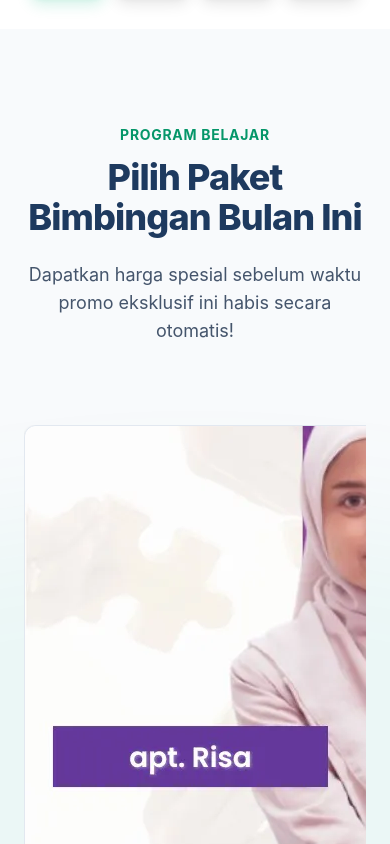
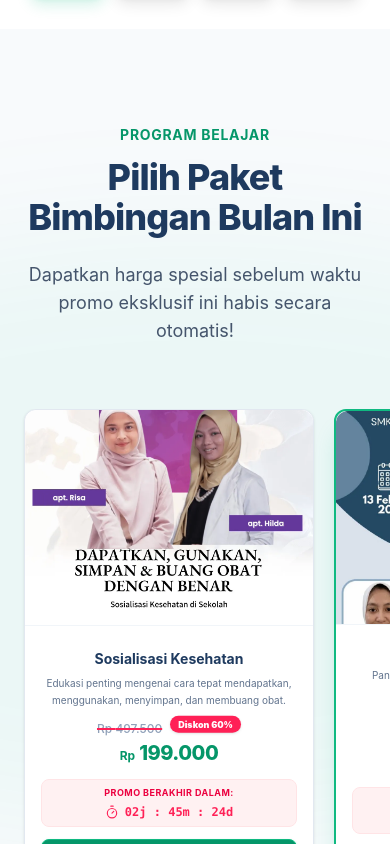
Before and after one commit to logicnodee/tutor-bimbel-malang, a React (Vite) app: page / in a window 390 px wide. Shown: the part 1760-2604 px from the top of the page. Built offline with nearby package versions, Linux system fonts and the light colour scheme.

Commit message:
Enhance mobile scroll layout: adjust bleeding edge and padding

```diff
--- a/src/components/Pricing.jsx
+++ b/src/components/Pricing.jsx
@@ -36,8 +36,8 @@ export default function Pricing({ onOpenCheckout }) {
         <section id="pricing" className="py-24 bg-slate-50 relative overflow-hidden">
             <div className="absolute top-1/2 left-1/2 -translate-x-1/2 -translate-y-1/2 w-[1200px] h-[600px] bg-emerald-500/5 rounded-[100%] blur-3xl z-0" />
 
-            <div className="container mx-auto px-6 md:px-12 relative z-10">
-                <div className="text-center max-w-3xl mx-auto mb-20">
+            <div className="container mx-auto md:px-12 relative z-10">
+                <div className="text-center max-w-3xl mx-auto mb-16 md:mb-20 px-6 md:px-0">
                     <span className="text-emerald-600 font-bold uppercase tracking-wider text-sm mb-3 block">
                         Program Belajar
                     </span>
@@ -49,7 +49,7 @@ export default function Pricing({ onOpenCheckout }) {
                     </p>
                 </div>
 
-                <div className="flex md:grid md:grid-cols-3 gap-4 md:gap-8 max-w-6xl mx-auto items-stretch md:items-center overflow-x-auto pb-8 snap-x snap-mandatory px-4 md:px-0 [&::-webkit-scrollbar]:hidden [-ms-overflow-style:none] [scrollbar-width:none]">
+                <div className="flex md:grid md:grid-cols-3 gap-5 md:gap-8 max-w-6xl mx-auto items-stretch md:items-center overflow-x-auto pb-10 snap-x snap-mandatory px-6 md:px-0 [&::-webkit-scrollbar]:hidden [-ms-overflow-style:none] [scrollbar-width:none]">
                     {pricingPackages.map((pkg, idx) => (
                         <motion.div
                             key={pkg.id}
@@ -57,7 +57,7 @@ export default function Pricing({ onOpenCheckout }) {
                             whileInView={{ opacity: 1, y: 0 }}
                             viewport={{ once: true }}
                             transition={{ duration: 0.5, delay: idx * 0.15 }}
-                            className={`relative bg-white rounded-xl md:rounded-3xl flex flex-col group transition-all duration-300 overflow-hidden min-w-[85vw] sm:min-w-[320px] md:min-w-0 md:w-auto snap-center shrink-0 ${pkg.isBestSeller
+                            className={`relative bg-white rounded-xl md:rounded-3xl flex flex-col group transition-all duration-300 overflow-hidden w-[290px] min-w-[290px] max-w-[290px] md:min-w-0 md:max-w-none md:w-auto snap-center shrink-0 ${pkg.isBestSeller
                                 ? 'border-2 border-emerald-500 shadow-xl md:shadow-2xl shadow-emerald-500/20 md:-translate-y-2 z-20'
                                 : 'border border-slate-200 shadow hover:shadow-lg z-10 md:hover:-translate-y-2'
                                 }`}
```
